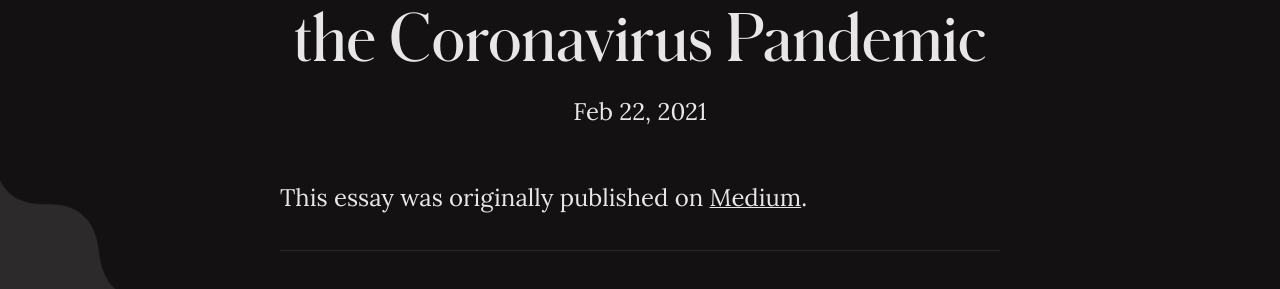
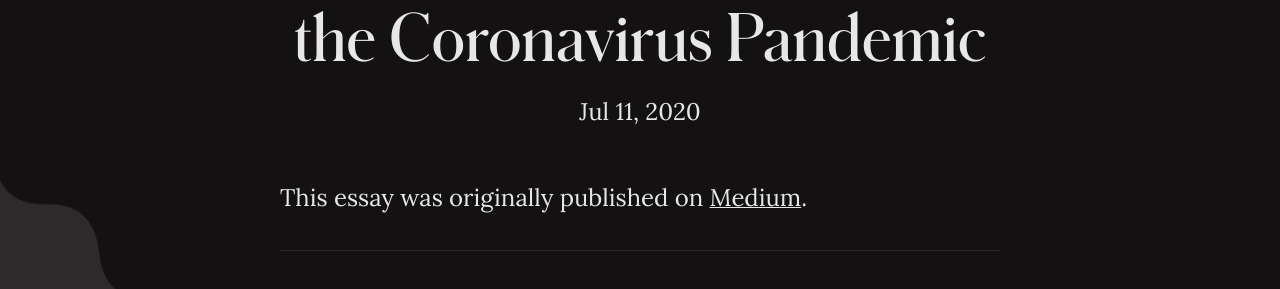
Before and after one commit to smittenn/laa-blog, a Jekyll site: the page built from _posts/2020-07-11-americas-mishandling-of-the-coronavirus-pandemic.markdown, in a window 1280 px wide and 900 px high. Shown: the part 379-668 px from the top of the window. Built offline with Jekyll 4.4.1, drawn with Linux system fonts in a browser that asks for light colours; our own code applies the rules of GitHub Pages for plain Markdown files.

Commit message:
Updated Americas Mishandling Of The Coronavirus Pandemic and 1 other file

```diff
--- a/_posts/2021-02-23-americas-mishandling-of-the-coronavirus-pandemic.markdown
+++ b/_posts/2020-07-11-americas-mishandling-of-the-coronavirus-pandemic.markdown
@@ -1,6 +1,6 @@
 ---
 title: What We Can Learn From America’s Mishandling of the Coronavirus Pandemic
-date: 2021-02-22 21:00:00 -05:00
+date: 2020-07-11 21:00:00 -04:00
 categories:
 - Essays
 theme_color: "#141112"
```
